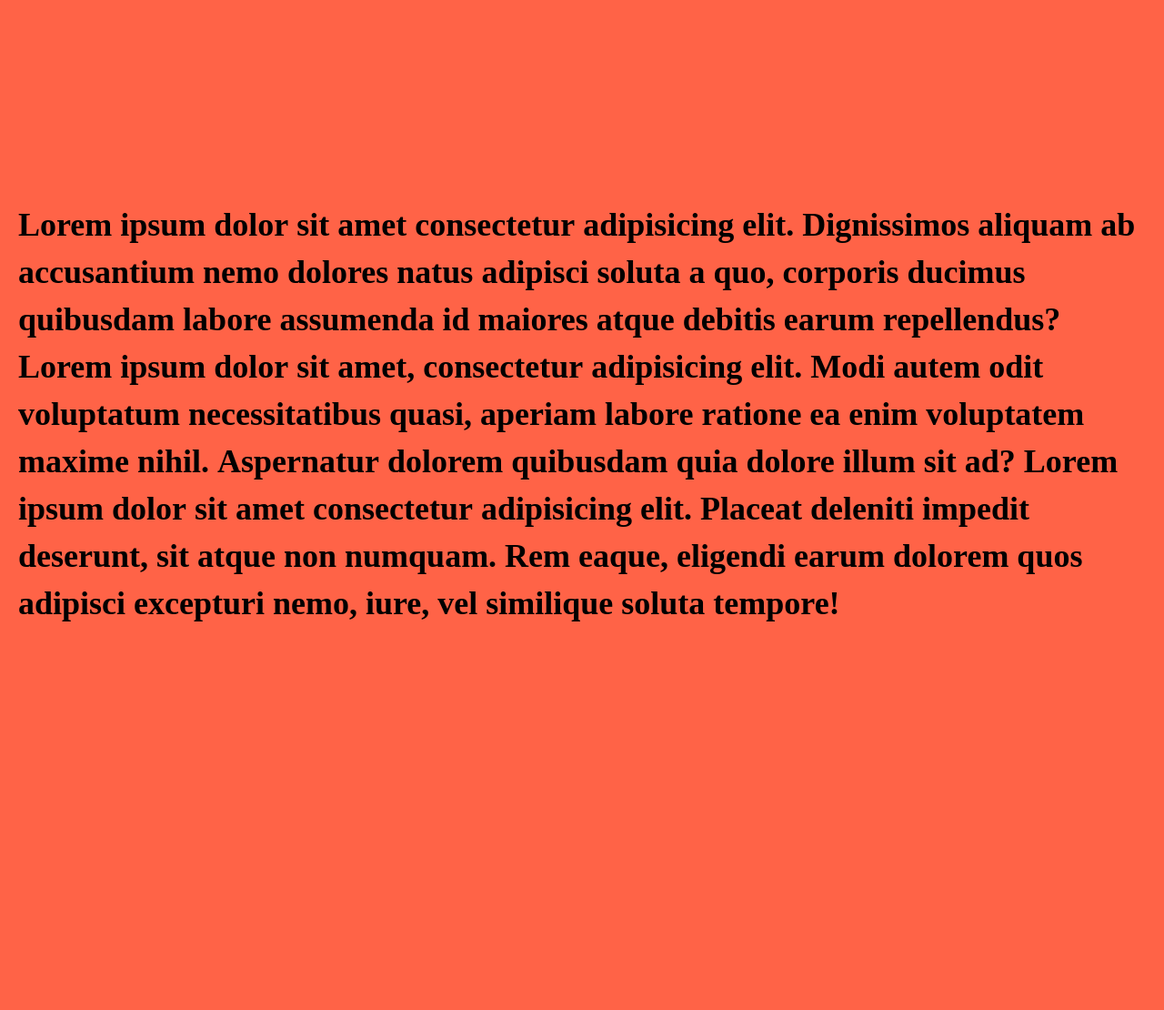
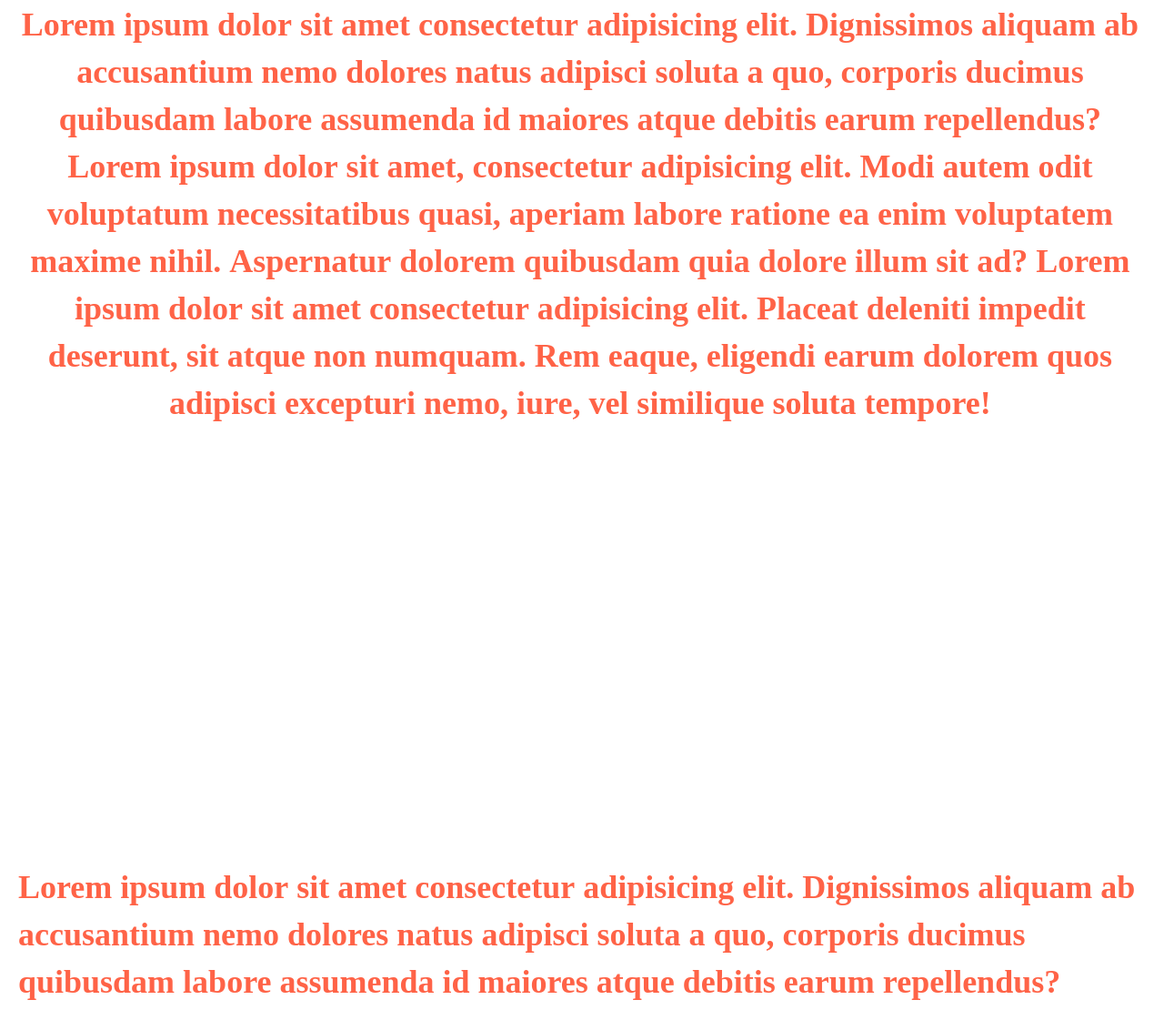
Before and after one commit to pavelarseyev/canvas-text-dropIn, a plain HTML site: page index.html in a window 1280 px wide. Shown: the part 1117-2227 px from the top of the page at 91% size. Drawn offline with nearby package versions, Linux system fonts and the light colour scheme.

Commit message:
finished cosmetic things, refactored js

```diff
--- a/index.html
+++ b/index.html
@@ -15,7 +15,7 @@
     <section class="hero">
         <div class="container">
             <div class="holder">
-                <h1>Какой-то заголовок</h1>
+                <h1>Some random heading</h1>
 
                 <p class="canvas-text">
                     Lorem ipsum dolor sit amet
--- a/script.js
+++ b/script.js
@@ -8,43 +8,48 @@ window.addEventListener("resize", function() {
 //load
 window.addEventListener("load", function() {
     createCanvasText(textContainer);
-    showText(textContainer);
+    setTimeout(function() {
+        showText(textContainer);
+    });
 });
 
+//scroll
 window.addEventListener("scroll", function() {
     showText(textContainer);
 });
 
 function createCanvasText(items) {
     [...items].forEach( (item, i) => {
-        Array.from(item.querySelectorAll(".canvas-wrapper")).forEach(i => i.remove());
-
-        let maxWidth = item.offsetWidth;
-        let text = item.textContent.trim();
-        let itemStyles = window.getComputedStyle(item);
-        let fontsize = itemStyles.fontSize;
-        let fontfamily = itemStyles.fontFamily;
-        let fontweight = itemStyles.fontWeight;
-        let lineheight = itemStyles.lineHeight;
-        let color = itemStyles.color;
-
-        wrapText(item, text, maxWidth, fontfamily, fontsize, lineheight, fontweight, color);
+        wrapText(item);
     });
 }
 
-function wrapText( element, text, maxWidth, fontFamily, fontSize, lineHeight, fontWeight, color) {
+function wrapText(item) {
+    Array.from(item.querySelectorAll(".canvas-wrapper")).forEach(i => i.remove());
+    let text = item.textContent.trim();
+    let itemStyles = window.getComputedStyle(item);
+    let fontsize = itemStyles.fontSize;
+    let fontfamily = itemStyles.fontFamily;
+    let fontweight = itemStyles.fontWeight;
+    let lineheight = parseInt(itemStyles.lineHeight);
+    let textalign = itemStyles.textAlign;
+    let color = getItemsColor(item, itemStyles);
+
     let canvasWrapper = document.createElement("div");
     canvasWrapper.classList.add("canvas-wrapper");
 
 
     let canvas = document.createElement("canvas");
+
     let ctx = canvas.getContext("2d");
 
     let spacingWidth = ctx.measureText(" ").width + 2;
+    let maxWidth = item.offsetWidth + spacingWidth;
 
     let counter = 0;
     let yForCanvas = 0;
-    let yForText = parseInt(fontSize);
+    let yForText = parseInt(fontsize);
+    let xForText = textalign === "center" ? maxWidth / 2 : 0;
 
     let words = text.replace(/(\s{2,})+/g, " ").split(' ');
     let line = '';
@@ -53,35 +58,35 @@ function wrapText( element, text, maxWidth, fontFamily, fontSize, lineHeight, fo
         let testLine = line + words[n] + " ";
         let testWidth = ctx.measureText(testLine).width;
 
-        if (testWidth >= maxWidth+spacingWidth && n > 0) {
+        if (testWidth >= maxWidth && n > 0) {
             canvasWrapper = document.createElement("div");
             canvasWrapper.classList.add("canvas-wrapper");
 
             canvas = document.createElement("canvas");
             ctx = canvas.getContext("2d");
             line = words[n] + " ";
-            yForCanvas += parseInt(lineHeight);
+            yForCanvas += lineheight;
             counter++;
         } else {
             line = testLine;
-            canvas.height = parseInt(lineHeight);
+            canvas.height = lineheight;
             canvas.width = maxWidth;
-            ctx.font = fontWeight + " " + fontSize + " " + fontFamily;
 
-            // ctx.fillStyle = color;
-            ctx.fillStyle = "black";
+            ctx.font = fontweight + " " + fontsize + " " + fontfamily;
+            ctx.textAlign = textalign === "center" ? textalign : "start";
+            ctx.fillStyle = color;
             canvasWrapper.style.top = `${yForCanvas}px`;
             canvas.style.cssText = `transition-delay: ${counter/10 * 3}s`;
 
-            ctx.fillText(line, 0, yForText);
+            ctx.fillText(line, xForText, yForText);
             canvasWrapper.appendChild(canvas);
-            element.appendChild(canvasWrapper);
+            item.appendChild(canvasWrapper);
         }
     }
 }
 
-function showText(list) {
-    [...list].forEach(item => {
+function showText(itemsList) {
+    [...itemsList].forEach(item => {
         let top = item.getBoundingClientRect().top;
 
         if(top < window.innerHeight * 0.66) {
@@ -89,3 +94,11 @@ function showText(list) {
         }
     });
 }
+
+function getItemsColor(item, itemStyles) {
+    let color = itemStyles.color;
+    item.style.color = "transparent";
+    item.setAttribute("data-color", color);
+
+    return color;
+}
--- a/style.css
+++ b/style.css
@@ -9,6 +9,7 @@
 
 body {
     overflow-x: hidden;
+    color: tomato;
 }
 
 .container {
@@ -20,10 +21,11 @@ body {
 
 .hero {
     min-height: 100vh;
+    padding: 100px 0;
     display: flex;
     align-items: center;
     width: 100%;
-    background-color: tomato;
+    background-color: white;
 }
 
 .holder {
@@ -44,19 +46,22 @@ h1 {
 }
 
 .canvas-text {
-    color: transparent;
     position: relative;
     overflow: hidden;
 }
 
 .canvas-text::selection {
-    background-color: rgba(255, 255, 255, .3);
-    color: transparent;
+    background-color: rgba(0,0,0, .2);
+    text-shadow: 0 0 10px white;
+}
+
+.canvas-text:nth-of-type(even) {
+    text-align: center;
 }
 
 hr {
     border: none;
-    padding: 50vh 0;
+    padding: 30vh 0;
 }
 
 .canvas-text.loaded .canvas-wrapper canvas {
@@ -77,5 +82,5 @@ hr {
 .canvas-text canvas {
     display: block;
     transform: translateY(100%);
-    transition: transform 0.7s;
+    transition: transform .4s;
 }
```
